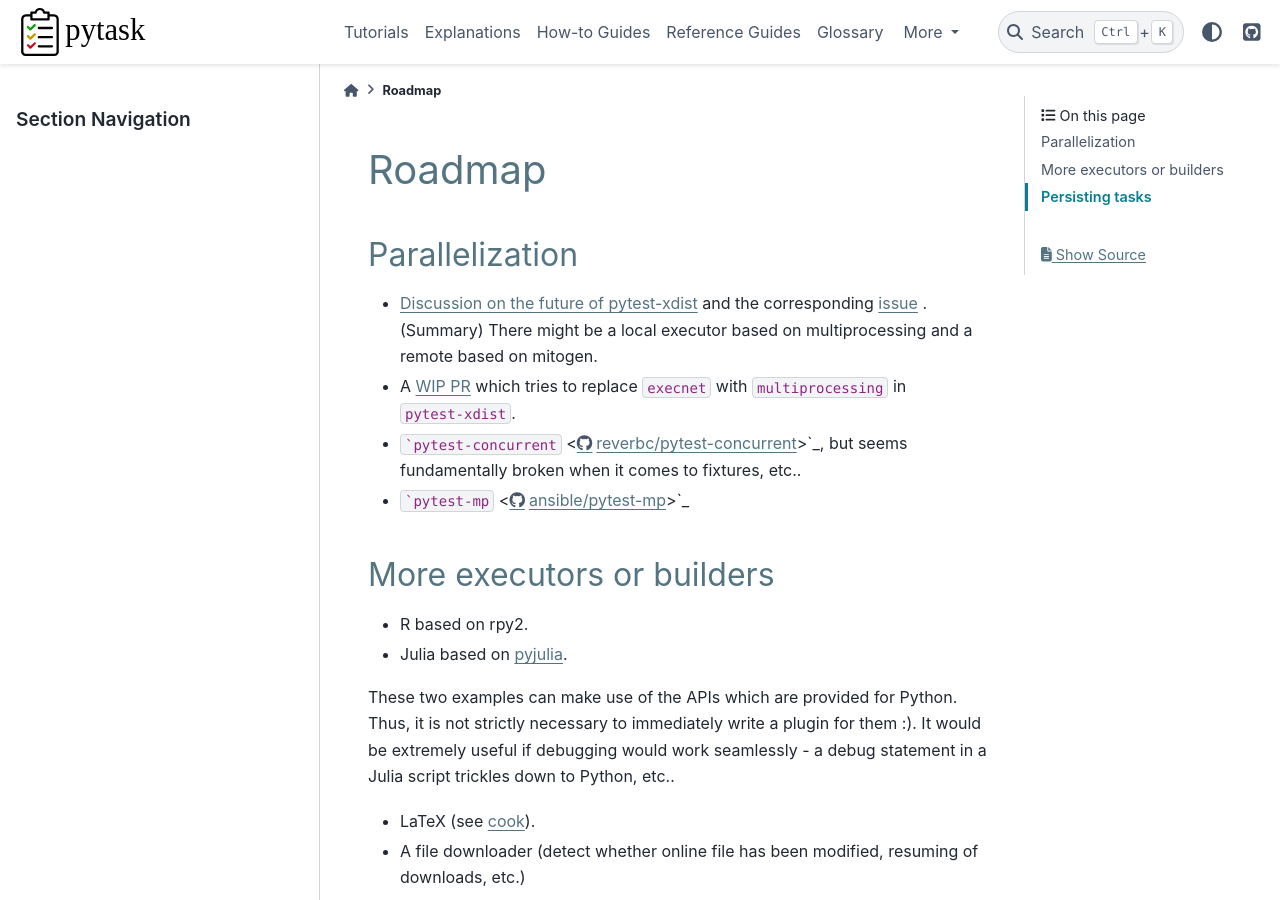
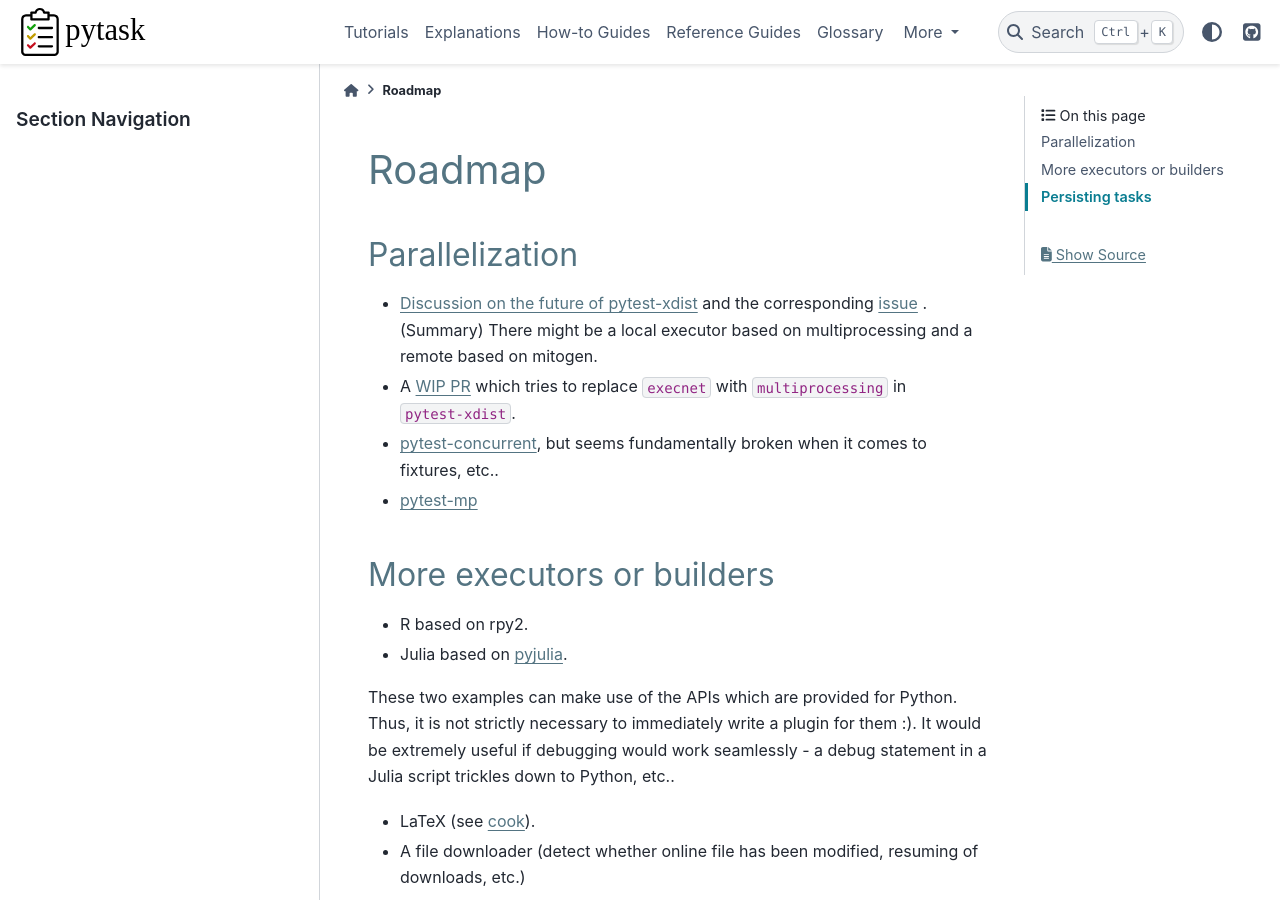
Before and after one commit to pytask-dev/pytask, a Sphinx documentation site: the page built from docs/roadmap.rst, in a window 1280 px wide and 900 px high. Built offline with Sphinx 7.4.7 and the PyData theme 0.15.4, drawn with Linux system fonts in a browser that asks for light colours.

Commit message:
fix links.

````diff
--- a/docs/roadmap.rst
+++ b/docs/roadmap.rst
@@ -13,10 +13,10 @@ Parallelization
 * A `WIP PR <https://github.com/pytest-dev/pytest-xdist/pull/479>`_ which tries to
   replace ``execnet`` with ``multiprocessing`` in ``pytest-xdist``.
 
-* ```pytest-concurrent`` <https://github.com/reverbc/pytest-concurrent>`_, but seems
+* `pytest-concurrent <https://github.com/reverbc/pytest-concurrent>`_, but seems
   fundamentally broken when it comes to fixtures, etc..
 
-* ```pytest-mp`` <https://github.com/ansible/pytest-mp>`_
+* `pytest-mp <https://github.com/ansible/pytest-mp>`_
 
 
 More executors or builders
````
